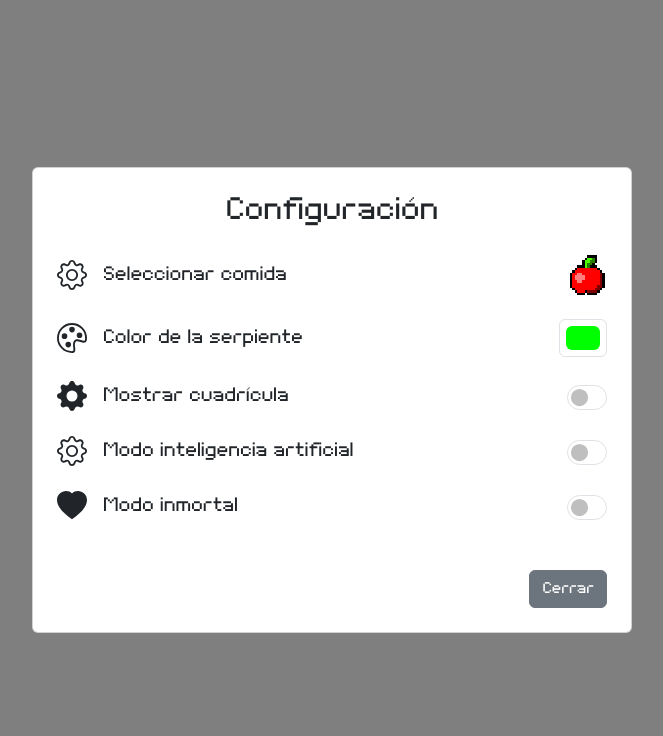
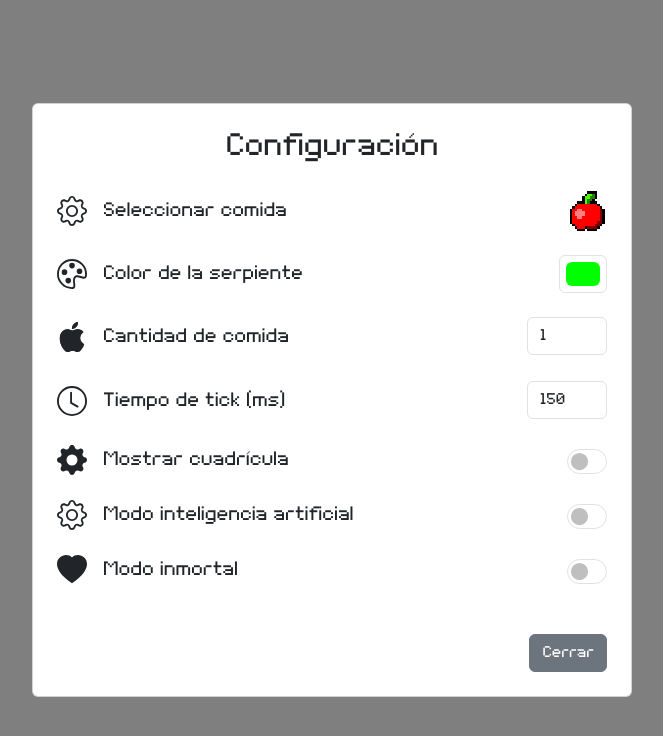
Before and after one commit to eulogioqt/snake-game, a React (Vite) app: page / in a window 1280 px wide. Both pictures are taken after a click on the button "Ajustes". Shown: the top 736 px of the page, without its empty margins (308-971 px from the left). Built offline with nearby package versions, Linux system fonts and the light colour scheme.

Commit message:
Custom tick time

```diff
--- a/src/pages/game/GamePage.jsx
+++ b/src/pages/game/GamePage.jsx
@@ -12,11 +12,9 @@ import { useApp } from '../app/AppContext.jsx';
 import { useSettings } from '../menu/context/SettingsContext.jsx';
 import { useImages } from '../../images/ImagesContext.jsx';
 
-const foodAmount = 100;
-
 const GamePage = () => {
     const { WIDTH_CELLS, HEIGHT_CELLS, CELL_SIZE, DIR_START, SNAKE_START, DIRECTIONS, FOOD_START, handlePageIndex } = useApp();
-    const { inmortalMode, AIMode, foodIndex } = useSettings();
+    const { foodIndex, foodAmount, inmortalMode, AIMode } = useSettings();
     const { foodImages } = useImages();
     const { tickTime } = useSettings();
 
@@ -160,7 +158,7 @@ const GamePage = () => {
         setDir(DIR_START);
         setGameStatus(0);
 
-        generateFood(snake, [FOOD_START]);
+        generateFood(SNAKE_START, [FOOD_START]);
     }
 
     const [firstRender, setFirstRender] = useState(false);
--- a/src/pages/menu/components/SettingsMenu.jsx
+++ b/src/pages/menu/components/SettingsMenu.jsx
@@ -1,16 +1,63 @@
 import React, { useState } from 'react';
-import { GearFill, Palette, Gear, HeartFill } from 'react-bootstrap-icons'; // Utilizando iconos de Bootstrap
+import { GearFill, Palette, Gear, HeartFill, Apple, Clock } from 'react-bootstrap-icons'; // Utilizando iconos de Bootstrap
 import { useSettings } from '../context/SettingsContext';
 import SelectFoodMenu from './SelectFoodMenu';
 import { useImages } from '../../../images/ImagesContext';
+import { useApp } from '../../app/AppContext';
 
 const SettingsMenu = ({ settingsOpen, closeSettings }) => {
-    const { foodIndex, rack, setRack, snakeColor, setSnakeColor,
-        inmortalMode, setInmortalMode, AIMode, setAIMode } = useSettings();
+    const { foodIndex,
+        rack, setRack,
+        foodAmount, setFoodAmount,
+        tickTime, setTickTime,
+        snakeColor, setSnakeColor,
+        inmortalMode, setInmortalMode,
+        AIMode, setAIMode } = useSettings();
+    const { WIDTH_CELLS, HEIGHT_CELLS } = useApp();
     const { foodImages } = useImages();
 
     const [selectFoodOpen, setSelectFoodOpen] = useState(false);
     const swapSelectFood = () => setSelectFoodOpen(value => !value);
+
+
+    const handleFoodAmountInputChange = (e) => {
+        const value = e.target.value;
+
+        if (value.length <= 3)
+            setFoodAmount(value);
+    };
+
+    const handleFoodAmountInputBlur = () => {
+        let actualValue = parseInt(foodAmount, 10);
+
+        if (isNaN(actualValue) || actualValue < 1) {
+            actualValue = 1;
+        } else if (actualValue > WIDTH_CELLS * HEIGHT_CELLS) {
+            actualValue = WIDTH_CELLS * HEIGHT_CELLS;
+        }
+
+        setFoodAmount(actualValue);
+    };
+
+
+    const handleTickTimeInputChange = (e) => {
+        const value = e.target.value;
+
+        if (value.length <= 4)
+            setTickTime(value);
+    };
+
+    const handleTickTimeInputBlur = () => {
+        let actualValue = parseInt(tickTime, 10);
+
+        if (isNaN(actualValue) || actualValue < 1) {
+            actualValue = 1;
+        } else if (actualValue > 1000) {
+            actualValue = 1000;
+        }
+
+        setTickTime(actualValue);
+    };
 
     const settingsMenuRender = (
         <>
@@ -49,6 +96,50 @@ const SettingsMenu = ({ settingsOpen, closeSettings }) => {
                                 value={snakeColor}
                                 onChange={(event) => setSnakeColor(event.target.value)}
                             />
+                        </div>
+                    </div>
+
+                    {/* Opción para establecer la cantidad de comida */}
+                    <div className="mb-4">
+                        <div className='d-flex align-items-center justify-content-between'>
+                            <div className='d-flex align-items-center'>
+                                <Apple size={30} className="me-3 flex-shrink-0" />
+                                <h5 className='mb-0 me-3'>Cantidad de comida</h5>
+                            </div>
+                            <div className="form-check form-switch">
+                                <input
+                                    className="form-control"
+                                    type="number"
+                                    value={foodAmount}
+                                    onChange={handleFoodAmountInputChange}
+                                    onBlur={handleFoodAmountInputBlur}
+                                    min="1"
+                                    max={WIDTH_CELLS * HEIGHT_CELLS}
+                                    style={{ width: "80px" }}
+                                />
+                            </div>
+                        </div>
+                    </div>
+
+                    {/* Opción para establecer el tiempo por tick */}
+                    <div className="mb-4">
+                        <div className='d-flex align-items-center justify-content-between'>
+                            <div className='d-flex align-items-center'>
+                                <Clock size={30} className="me-3 flex-shrink-0" />
+                                <h5 className='mb-0 me-3'>Tiempo de tick (ms)</h5>
+                            </div>
+                            <div className="form-check form-switch">
+                                <input
+                                    className="form-control"
+                                    type="number"
+                                    value={tickTime}
+                                    onChange={handleTickTimeInputChange}
+                                    onBlur={handleTickTimeInputBlur}
+                                    min="1"
+                                    max="1000"
+                                    style={{ width: "80px" }}
+                                />
+                            </div>
                         </div>
                     </div>
 
--- a/src/pages/menu/context/SettingsContext.jsx
+++ b/src/pages/menu/context/SettingsContext.jsx
@@ -5,6 +5,7 @@ const SettingsContext = createContext();
 export const SettingsProvider = ({ children }) => {
     const [foodIndex, setFoodIndex] = useState("apple");
     const [snakeColor, setSnakeColor] = useState("#00ff00");
+    const [foodAmount, setFoodAmount] = useState(1);
     const [tickTime, setTickTime] = useState(150);
     const [rack, setRack] = useState(false);
     const [AIMode, setAIMode] = useState(false);
@@ -17,6 +18,8 @@ export const SettingsProvider = ({ children }) => {
                 setFoodIndex,
                 snakeColor,
                 setSnakeColor,
+                foodAmount,
+                setFoodAmount,
                 tickTime,
                 setTickTime,
                 rack,
```
